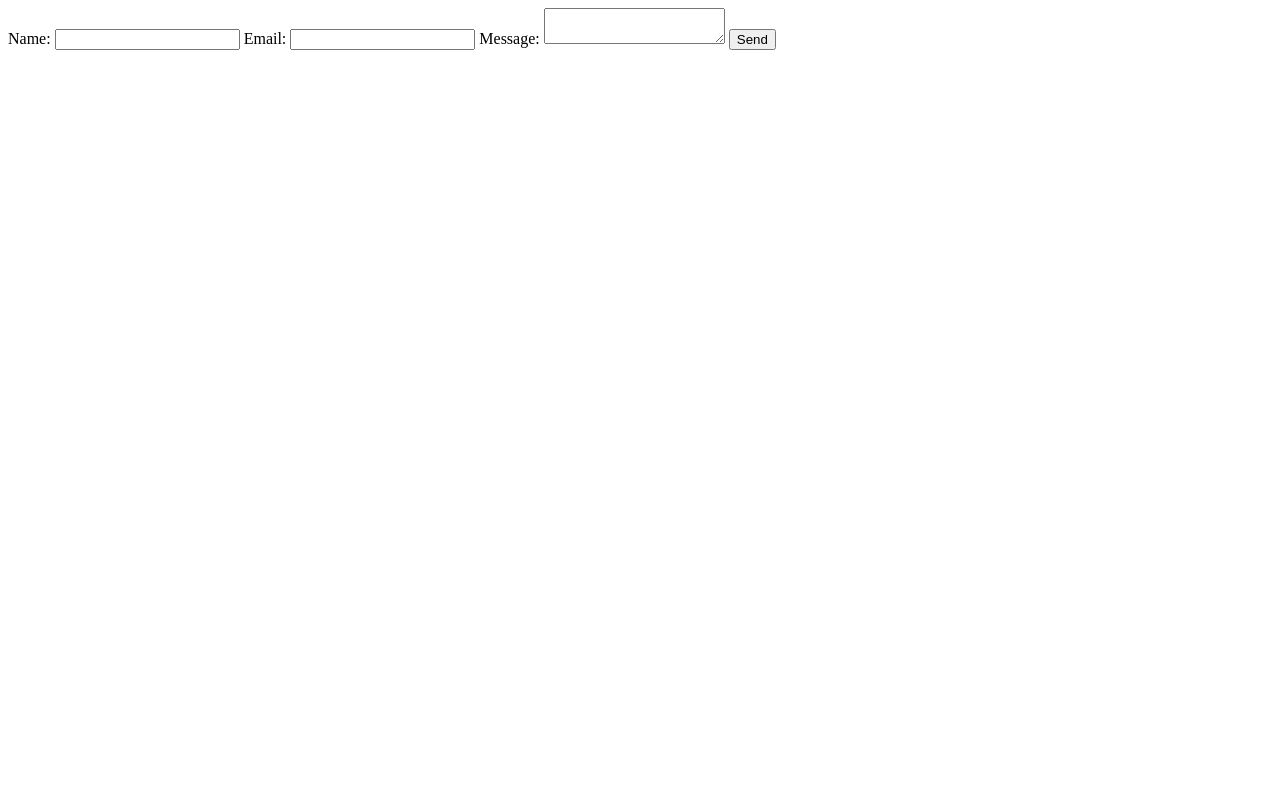
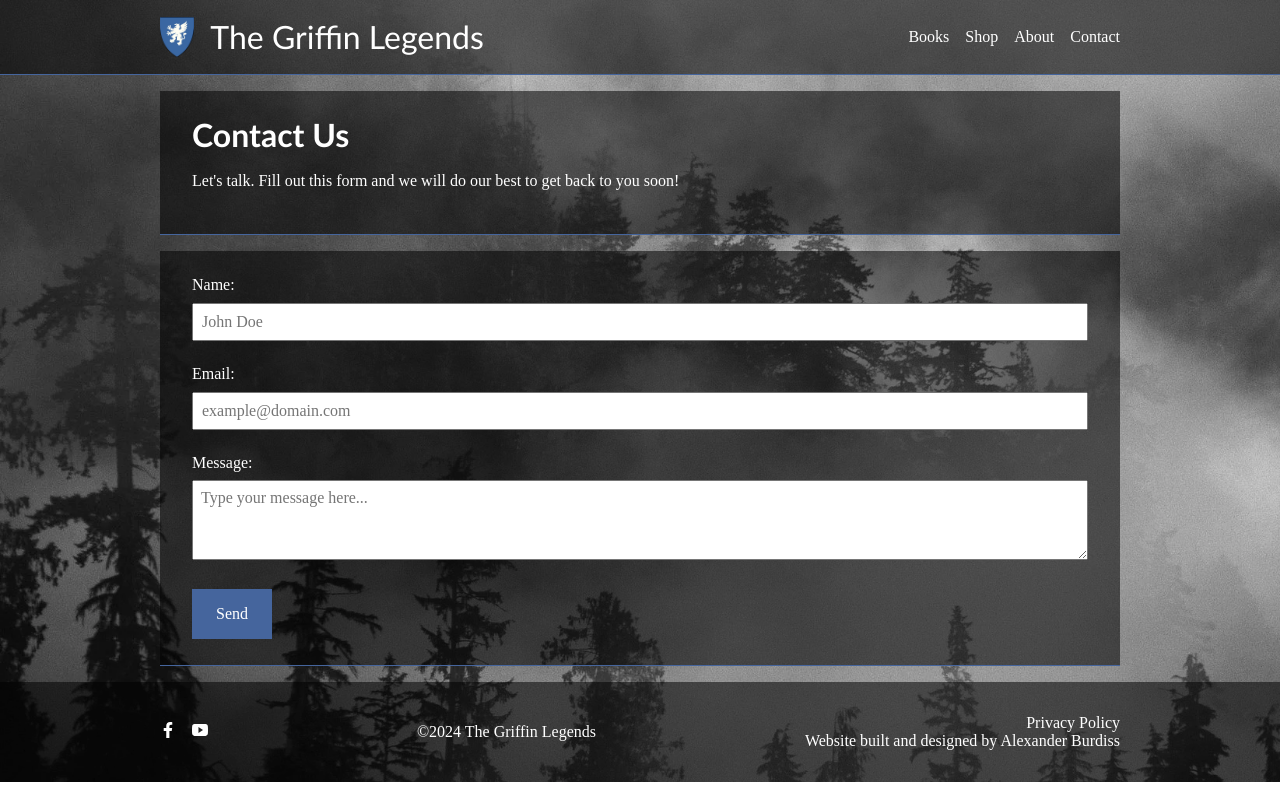
Before and after one commit to aburdiss/thegriffinlegends.com, a plain HTML site: page contact/index.html in a window 1280 px wide. Drawn offline with Linux system fonts and the light colour scheme; a web font is replaced by a local one.

Commit message:
add contact page

```diff
--- /dev/null
+++ b/contact/contact.css
@@ -0,0 +1,15 @@
+form label {
+  display: block;
+}
+
+form input,
+form textarea {
+  width: 100%;
+  margin-bottom: 1.5rem;
+  margin-top: 0.5rem;
+  padding: 0.5rem;
+}
+
+form textarea {
+  min-height: 5rem;
+}
--- a/contact/index.html
+++ b/contact/index.html
@@ -1,16 +1,146 @@
+<!DOCTYPE html>
+<html lang="en">
+  <head>
+    <meta charset="UTF-8" />
+    <meta name="viewport" content="width=device-width, initial-scale=1.0" />
+    <title>Contact | The Griffin Legends</title>
+    <link href="../normalize.css" rel="stylesheet" />
+    <link href="../global.css" rel="stylesheet" />
+    <link href="./contact.css" rel="stylesheet" />
+    <link rel="preconnect" href="https://fonts.googleapis.com" />
+    <link
+      href="https://fonts.googleapis.com/css2?family=Enriqueta:wght@400;700&display=swap"
+      rel="stylesheet"
+    />
+
+    <link
+      rel="apple-touch-icon"
+      sizes="180x180"
+      href="../apple-touch-icon.png"
+    />
+    <link
+      rel="icon"
+      type="image/png"
+      sizes="32x32"
+      href="../favicon-32x32.png"
+    />
+    <link
+      rel="icon"
+      type="image/png"
+      sizes="16x16"
+      href="../favicon-16x16.png"
+    />
+    <link rel="manifest" href="../site.webmanifest" />
+    <link rel="mask-icon" href="../safari-pinned-tab.svg" color="#45659d" />
+    <meta name="msapplication-TileColor" content="#ffffff" />
+    <meta name="theme-color" content="#45659d" />
+  </head>
+  <body>
+    <a href="#main-content" class="skip-link">Skip to main content</a>
+    <header>
+      <div class="inner-content">
+        <a href="../" class="logo-container">
+          <img class="logo" src="../assets/images/griffinshield.png" alt="" />
+          <div class="sitename">The Griffin Legends</div>
+        </a>
+        <nav>
+          <ul>
+            <li><a href="../books">Books</a></li>
+            <li>
+              <a href="https://the-griffin-legends.creator-spring.com">Shop</a>
+            </li>
+            <li><a href="../about">About</a></li>
+            <li><a href="../contact">Contact</a></li>
+          </ul>
+        </nav>
+      </div>
+    </header>
+    <main id="main-content">
+      <div class="inner-content">
+        <section class="overlay">
+          <h1>Contact Us</h1>
+          <p>
+            Let's talk. Fill out this form and we will do our best to get back
+            to you soon!
+          </p>
+        </section>
+        <section class="form overlay">
           <form action="https://formspree.io/f/xzbnbnky" method="POST">
             <label>
               Name:
-    <input name="name" />
+              <input name="name" enterkeyhint="send" placeholder="John Doe" />
             </label>
             <label>
               Email:
-    <input type="email" name="email" />
+              <input
+                type="email"
+                name="email"
+                enterkeyhint="send"
+                placeholder="example@domain.com"
+              />
             </label>
             <label>
               Message:
-    <textarea name="message"></textarea>
+              <textarea
+                name="message"
+                placeholder="Type your message here..."
+              ></textarea>
             </label>
             <!-- your other form fields go here -->
-  <button type="submit">Send</button>
+            <button type="submit" class="button">Send</button>
           </form>
+        </section>
+      </div>
+    </main>
+    <footer>
+      <div class="inner-content">
+        <div class="socials">
+          <a href="https://www.facebook.com/HowardMarkLouis/">
+            <svg
+              stroke="currentColor"
+              fill="currentColor"
+              stroke-width="0"
+              viewBox="0 0 320 512"
+              height="1em"
+              width="1em"
+              xmlns="http://www.w3.org/2000/svg"
+            >
+              <path
+                d="M279.14 288l14.22-92.66h-88.91v-60.13c0-25.35 12.42-50.06 52.24-50.06h40.42V6.26S260.43 0 225.36 0c-73.22 0-121.08 44.38-121.08 124.72v70.62H22.89V288h81.39v224h100.17V288z"
+              ></path>
+            </svg>
+          </a>
+          <a href="https://www.youtube.com/@HowardMarkLouis">
+            <svg
+              stroke="currentColor"
+              fill="currentColor"
+              stroke-width="0"
+              viewBox="0 0 512 512"
+              height="1em"
+              width="1em"
+              xmlns="http://www.w3.org/2000/svg"
+              data-darkreader-inline-fill=""
+              data-darkreader-inline-stroke=""
+              style="
+                --darkreader-inline-fill: currentColor;
+                --darkreader-inline-stroke: currentColor;
+              "
+            >
+              <path
+                d="M508.6 148.8c0-45-33.1-81.2-74-81.2C379.2 65 322.7 64 265 64h-18c-57.6 0-114.2 1-169.6 3.6C36.6 67.6 3.5 104 3.5 149 1 184.6-.1 220.2 0 255.8c-.1 35.6 1 71.2 3.4 106.9 0 45 33.1 81.5 73.9 81.5 58.2 2.7 117.9 3.9 178.6 3.8 60.8.2 120.3-1 178.6-3.8 40.9 0 74-36.5 74-81.5 2.4-35.7 3.5-71.3 3.4-107 .2-35.6-.9-71.2-3.3-106.9zM207 353.9V157.4l145 98.2-145 98.3z"
+              ></path>
+            </svg>
+          </a>
+        </div>
+        <div id="copyright" class="copyright">©2024 The Griffin Legends</div>
+        <div class="links">
+          <a href="./privacy-policy">Privacy Policy</a>
+          <div>
+            Website built and designed by
+            <a href="https://alexanderburdiss.com">Alexander Burdiss</a>
+          </div>
+        </div>
+      </div>
+    </footer>
+  </body>
+</html>
--- a/global.css
+++ b/global.css
@@ -27,6 +27,10 @@ h6 {
   font-family: 'Trebuchet MS', 'Lucida Sans Unicode', 'Lucida Grande',
     'Lucida Sans', Arial, sans-serif;
   margin: 0;
+}
+
+h1 {
+  margin-bottom: 1rem;
 }
 
 a {
@@ -123,7 +127,7 @@ th {
 .button {
   background-color: var(--primary1);
   border: none;
-  padding: 1rem;
+  padding: 1rem 1.5rem;
   transition: background-color var(--transition);
   cursor: pointer;
   text-decoration: none;
@@ -205,6 +209,12 @@ footer .inner-content {
   padding: 2rem;
   flex-direction: column;
 }
+
+footer .socials {
+  display: flex;
+  gap: 1rem;
+}
+
 footer .links {
   text-align: center;
 }
```
Also changed, not shown: about/index.html (+1 -1 lines), books/index.html (+1 -1 lines), home.css (+6 -1 lines), index.html (+1 -1 lines). Lines whose indentation alone changed are shown as unchanged.
